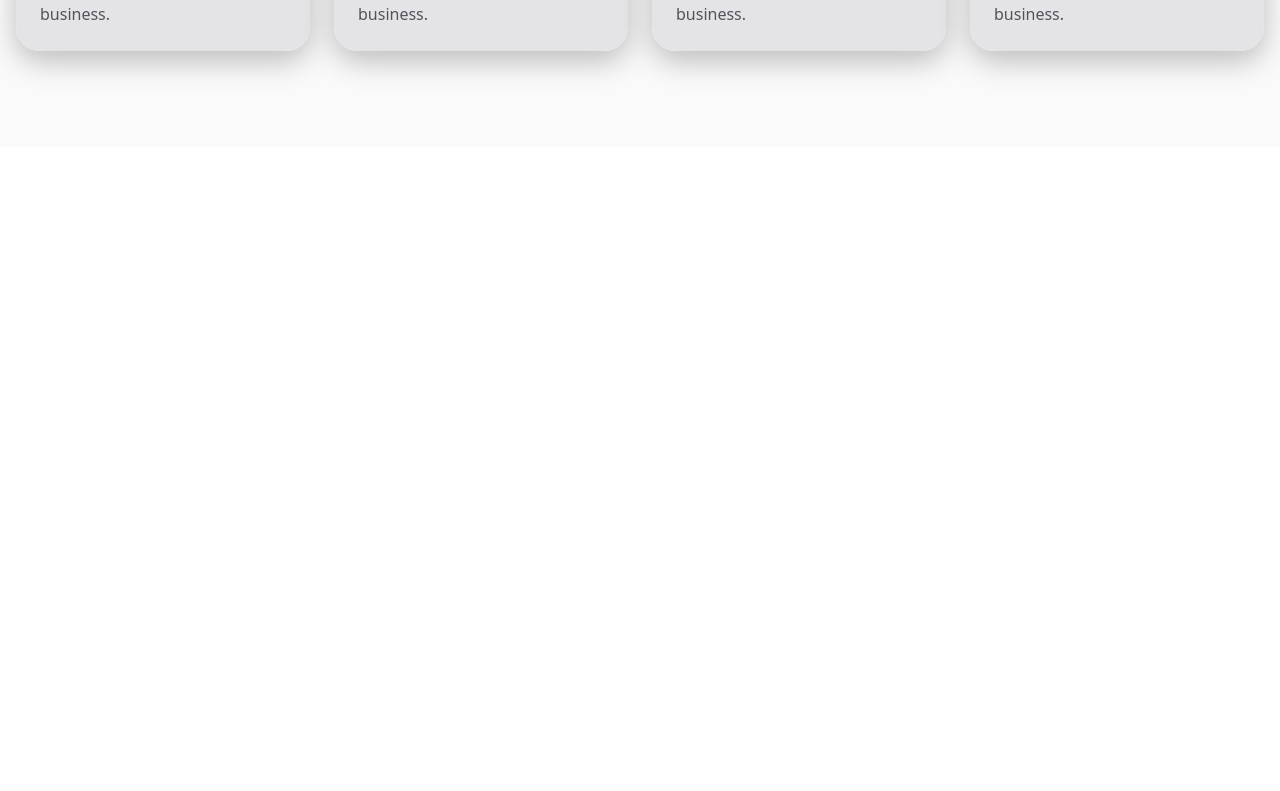
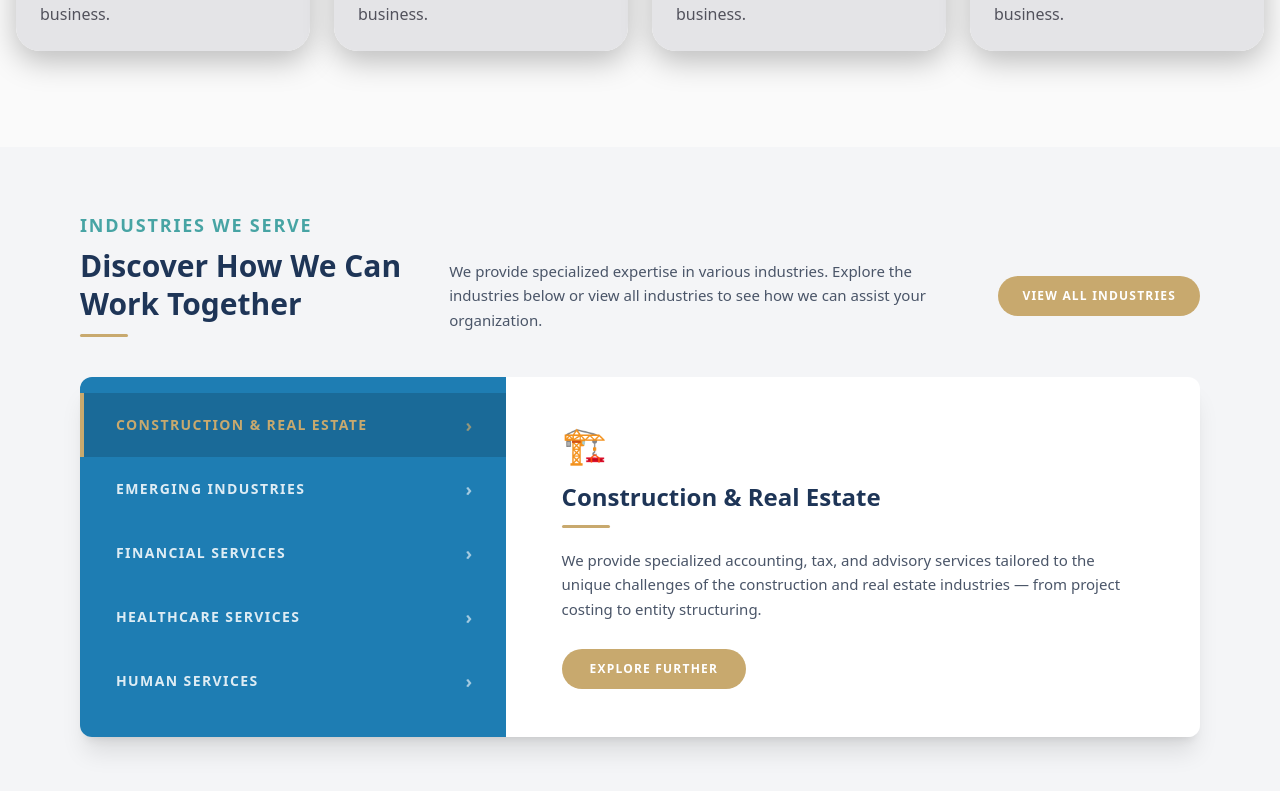
Before and after one commit to Ryan-Milkiewicz/clemens-consultants, a Next.js app: page / in a window 1280 px wide. Shown: the part 1645-2436 px from the top of the page. Before the commit the page ends 1792 px from the top, so only its background shows below. Built offline with nearby package versions, Linux system fonts and the light colour scheme.

Commit message:
added industries section

```diff
--- /dev/null
+++ b/app/components/Industries/Industries.tsx
@@ -0,0 +1,114 @@
+"use client";
+import { useState } from "react";
+
+const INDUSTRIES = [
+  {
+    label: "Construction & Real Estate",
+    icon: "🏗️",
+    description:
+      "We provide specialized accounting, tax, and advisory services tailored to the unique challenges of the construction and real estate industries — from project costing to entity structuring.",
+  },
+  {
+    label: "Emerging Industries",
+    icon: "🚀",
+    description:
+      "Our team supports high-growth and emerging businesses with the financial infrastructure they need to scale, attract investment, and navigate complex regulatory landscapes.",
+  },
+  {
+    label: "Financial Services",
+    icon: "📊",
+    description:
+      "We deliver deep expertise in audit, tax, and compliance for banks, credit unions, investment advisors, and other financial institutions operating in a heavily regulated environment.",
+  },
+  {
+    label: "Healthcare Services",
+    icon: "🏥",
+    description:
+      "From physician practices to health systems, our healthcare specialists help organizations manage reimbursement complexity, cost pressures, and evolving compliance requirements.",
+  },
+  {
+    label: "Human Services",
+    icon: "🤝",
+    description:
+      "We provide accounting and consulting solutions that help human services organizations adapt to the changing economic and regulatory environment — alleviating pressure in areas like Assurance, Tax, Medicaid, and Service Delivery.",
+  },
+];
+
+export default function Industries() {
+  const [active, setActive] = useState(0);
+
+  return (
+    <section className="bg-[#f4f5f7] px-20 py-16 max-md:px-6 max-md:py-10">
+      {/* Header */}
+      <div className="flex items-start gap-12 mb-10 max-md:flex-col max-md:gap-5">
+        {/* Left */}
+        <div className="flex-none max-w-sm">
+          <p className="text-[#47a4a4] text-lg font-semibold tracking-widest uppercase mb-2">
+            INDUSTRIES WE SERVE
+          </p>
+          <h2 className="text-[#1e3557] text-3xl font-extrabold leading-tight mb-3">
+            Discover How We Can
+            <br />
+            Work Together
+          </h2>
+          <div className="w-12 h-[3px] bg-[#c8a96e] rounded-full" />
+        </div>
+
+        {/* Right */}
+        <div className="flex flex-1 items-center gap-8 pt-12 max-md:flex-col max-md:items-start max-md:pt-0 max-md:gap-4">
+          <p className="text-[#4a5568] text-[15px] leading-relaxed flex-1">
+            We provide specialized expertise in various industries. Explore the
+            industries below or view all industries to see how we can assist
+            your organization.
+          </p>
+          <a
+            href="/industries"
+            className="flex-shrink-0 bg-[#c8a96e] hover:bg-[#b8945a] text-white text-xs font-bold tracking-widest uppercase px-6 py-3 rounded-full transition-colors duration-200 whitespace-nowrap"
+          >
+            VIEW ALL INDUSTRIES
+          </a>
+        </div>
+      </div>
+
+      {/* Panel */}
+      <div className="flex rounded-xl overflow-hidden shadow-xl h-auto max-md:flex-col">
+        {/* Left List */}
+        <div className="bg-[#1e7db3] flex-none w-[38%] flex flex-col py-4 max-md:w-full">
+          {INDUSTRIES.map((ind, i) => (
+            <button
+              key={ind.label}
+              onClick={() => setActive(i)}
+              className={`flex justify-between items-center text-left px-8 py-[18px] font-bold text-sm tracking-widest uppercase transition-all duration-150 border-l-4
+                ${
+                  active === i
+                    ? "bg-black/15 text-[#c8a96e] border-[#c8a96e]"
+                    : "text-white/85 border-transparent hover:bg-white/8 hover:text-white"
+                }`}
+            >
+              {ind.label}
+              <span className="text-lg opacity-70">›</span>
+            </button>
+          ))}
+        </div>
+
+        {/* Right Detail */}
+        <div className="bg-white flex-1 flex flex-col justify-center px-14 py-12 max-md:px-6 max-md:py-8">
+          <div className="text-4xl mb-4">{INDUSTRIES[active].icon}</div>
+          <h3 className="text-[#1e3557] text-2xl font-extrabold mb-3">
+            {INDUSTRIES[active].label}
+          </h3>
+          <div className="w-12 h-[3px] bg-[#c8a96e] rounded-full mb-5" />
+          <p className="text-[#4a5568] text-[15px] leading-relaxed max-w-xl mb-7">
+            {INDUSTRIES[active].description}
+          </p>
+          <a
+            href={`/industries/${INDUSTRIES[active].label.toLowerCase().replace(/\s+/g, "-")}`}
+            className="self-start bg-[#c8a96e] hover:bg-[#b8945a] text-white text-xs font-bold tracking-widest uppercase px-7 py-3 rounded-full transition-colors duration-200"
+          >
+            EXPLORE FURTHER
+          </a>
+        </div>
+      </div>
+    </section>
+  );
+}
--- a/app/components/Services/Services.tsx
+++ b/app/components/Services/Services.tsx
@@ -3,10 +3,10 @@ import ServiceCards from "./ServiceCards";
 export default function Services() {
   return (
     <section className="flex flex-col items-center justify-center text-center px-4 py-24">
-      <h6 className="text-lg font-semibold text-[#1e3557] uppercase mb-2">
+      <h6 className="text-lg font-semibold text-[#47a4a4] uppercase mb-2">
         Our Services
       </h6>
-      <h2 className="text-3xl font-bold text-zinc-900 mb-3 mt-2">
+      <h2 className="text-3xl font-bold text-[#1e3557] mb-3 mt-2">
         Explore How We Can Work Together
       </h2>
       <div className="w-16 h-1 bg-[#c8a96e] rounded mb-1" />
--- a/app/page.tsx
+++ b/app/page.tsx
@@ -1,4 +1,5 @@
 import Hero from "./components/Hero/Hero";
+import Industries from "./components/Industries/Industries";
 import Services from "./components/Services/Services";
 
 export default function Home() {
@@ -6,6 +7,7 @@ export default function Home() {
     <main className="min-h-screen bg-zinc-50 font-sans">
       <Hero />
       <Services />
+      <Industries />
     </main>
   );
 }
```
